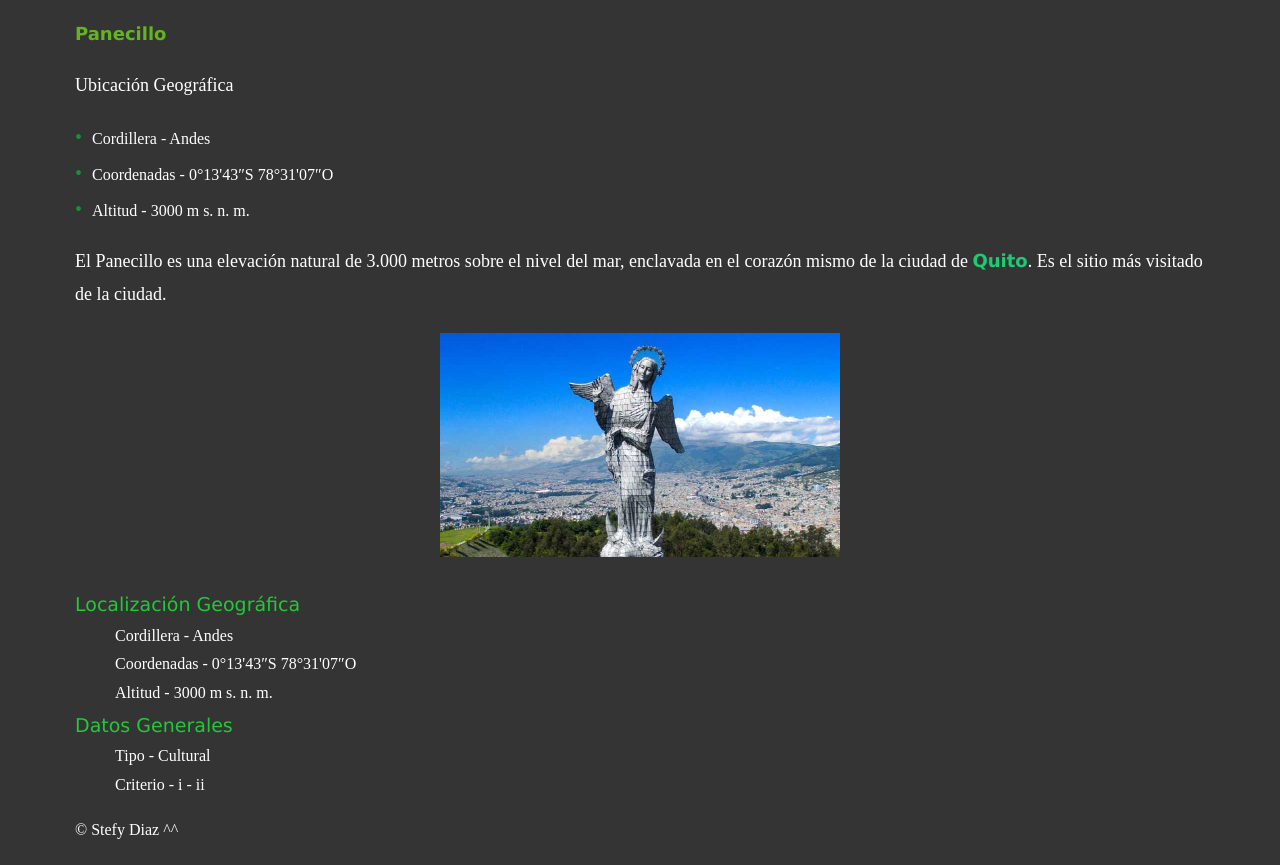
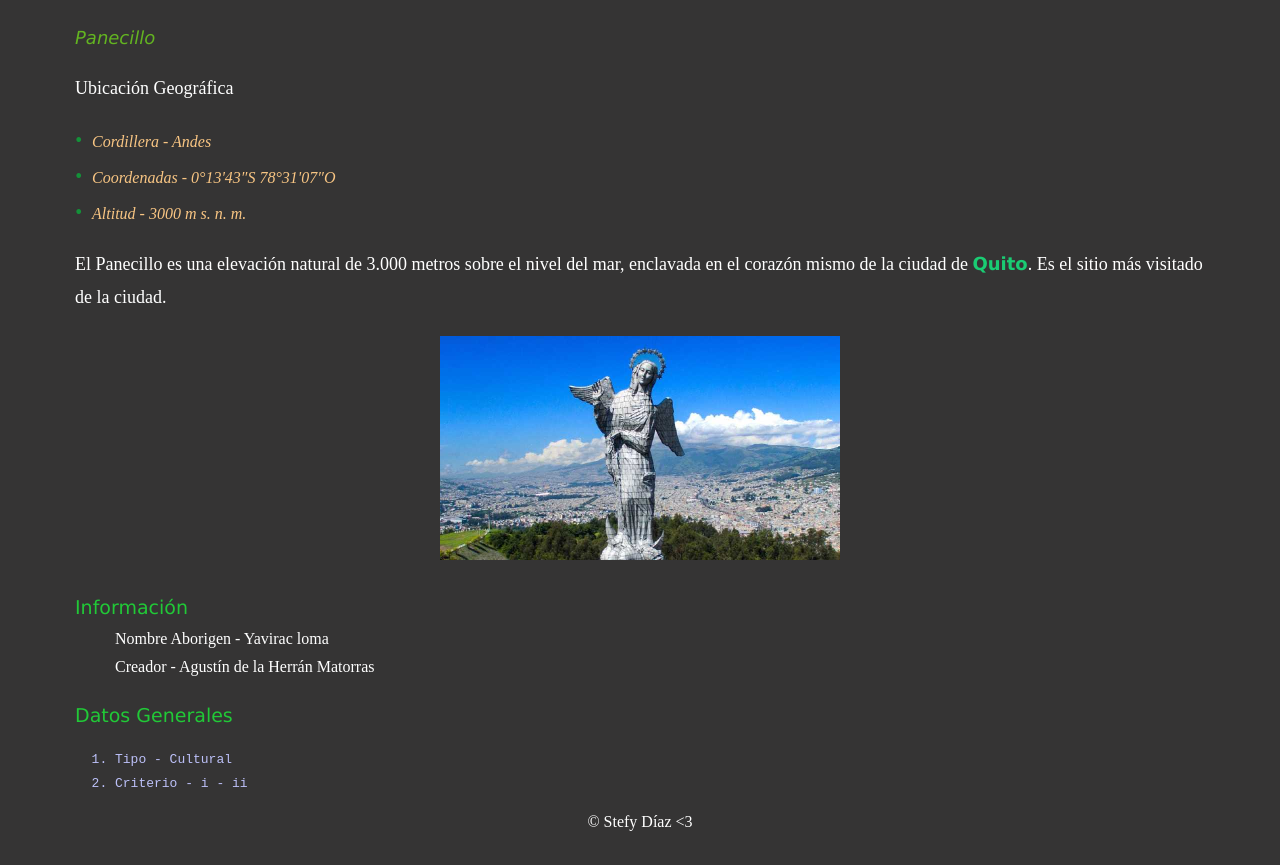
Before and after one commit to Steft91/2257---Web-Programming, a plain HTML site: page Web/index.html in a window 1280 px wide. Shown: the part 580-1445 px from the top of the page. Drawn offline with Linux system fonts and the light colour scheme.

Commit message:
selectores

```diff
--- a/Web/css/style.css
+++ b/Web/css/style.css
@@ -51,3 +51,28 @@ dt {
     font-size: 19px;
     color: rgb(33, 201, 55);
 }
+
+footer {
+    text-align: center;
+}
+
+.title1 {
+    font-family: 'Lucida Sans', 'Lucida Sans Regular', 'Lucida Grande', 'Lucida Sans Unicode', Geneva, Verdana, sans-serif;
+    font-style: oblique;
+    color: rgb(99, 180, 33);
+}
+
+#dato {
+    font-family: monospace;
+    color: rgb(188, 192, 248);
+}
+
+#localizacion {
+    font-style: oblique;
+    color: rgb(248, 197, 131);
+
+}
+
+.container {
+    max-width: auto;
+}
--- a/Web/index.html
+++ b/Web/index.html
@@ -7,7 +7,7 @@
 </head>
 
 <body>
-    <div>
+    <div class="container">
         <header>
             <center>
             <h1>Sitios turísticos del Ecuador</h1>
@@ -15,7 +15,7 @@
         </header>
 
         <section>
-            <h2>Plaza Grande</h2>
+            <p class="title1">Plaza Grande</p>
             <p>Ubicación</p>
             <ul>
                 <li>País - Ecuador</li>
@@ -27,9 +27,9 @@
         </section>
 
         <section>
-            <h2>Panecillo</h2>
+            <p class="title1">Panecillo</p>
             <p>Ubicación Geográfica</p>
-            <ul>
+            <ul id="localizacion">
                 <li>Cordillera - Andes</li>
                 <li>Coordenadas - 0°13'43″S 78°31'07″O</li>
                 <li>Altitud - 	3000 m s. n. m.</li>
@@ -37,18 +37,26 @@
             <p>El Panecillo es una elevación natural de 3.000 metros sobre el nivel del mar, enclavada en el corazón mismo de la ciudad de <strong>Quito</strong>. Es el sitio más visitado de la ciudad.</p>
             <center><a href="https://www.goraymi.com/es-ec/pichincha/quito/miradores/panecillo-quito-aff0380fd" target="_blank"><img src="img/panecillo-ec.jpg" width="400px"></a></center>
             <dl>
-                <dt>Localización Geográfica</dt>
-                    <dd>Cordillera - Andes</dd>
-                    <dd>Coordenadas - 0°13'43″S 78°31'07″O</dd>
-                    <dd>Altitud - 	3000 m s. n. m.</dd>
+                <dt>Información</dt>
+                    <dd>Nombre Aborigen - Yavirac loma</dd>
+                    <dd>Creador - Agustín de la Herrán Matorras</dd>
+            </dl>
+            <dl>
                 <dt>Datos Generales</dt>
-                    <dd>Tipo - Cultural</dd>
-                    <dd>Criterio - i - ii</dd>
+
             </dl>
+            <ol id="dato">
+                <li>Tipo - Cultural</li>
+                <li>Criterio - i - ii</li>
+
+            </ol>
+
+
         </section>
+        <footer>
+            &copy; Stefy Díaz <3
+        </footer>
     </div>
 </body>
 
-<footer>&copy; Stefy Diaz ^^</footer>
-
 </html>
```
